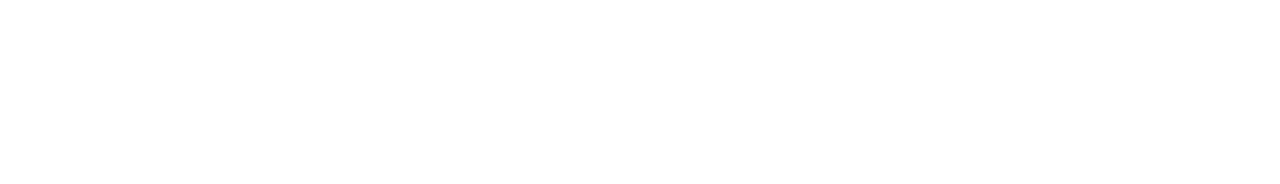
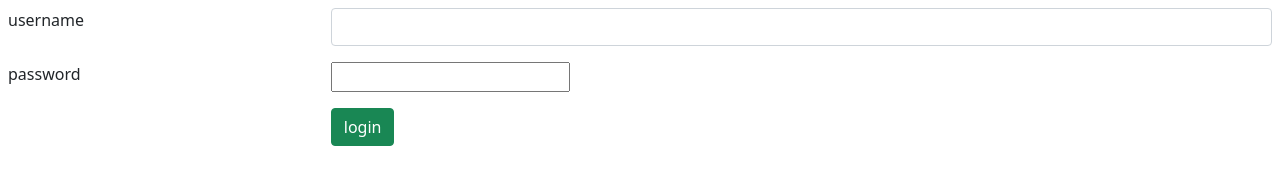
Before and after one commit to AksaGeorge44/web-project-mca, a plain HTML site: page index3.html in a window 1280 px wide. Drawn offline with nearby package versions, Linux system fonts and the light colour scheme.

Commit message:
login completed

```diff
--- a/index3.html
+++ b/index3.html
@@ -1,12 +1,29 @@
 <!DOCTYPE html>
 <html lang="en">
 <head>
+    <link href="https://cdn.jsdelivr.net/npm/bootstrap@5.1.3/dist/css/bootstrap.min.css" rel="stylesheet" integrity="sha384-1BmE4kWBq78iYhFldvKuhfTAU6auU8tT94WrHftjDbrCEXSU1oBoqyl2QvZ6jIW3" crossorigin="anonymous">
+
     <meta charset="UTF-8">
     <meta http-equiv="X-UA-Compatible" content="IE=edge">
     <meta name="viewport" content="width=device-width, initial-scale=1.0">
     <title>Document</title>
 </head>
 <body>
+    <table class="table table-borderless">
+        <tr>
+            <td>username</td>
+            <td><input type="text" class="form-control"></td>
+        </tr>
+        <tr>
+            <td>password</td>
+            <td><input type="password" name="" id=""></td>
+        </tr>
+        <tr>
+            <td></td>
+            <td><button class="btn btn-success">login</button></td>
+        </tr>
+    </table>
+    <script src="https://cdn.jsdelivr.net/npm/bootstrap@5.1.3/dist/js/bootstrap.bundle.min.js" integrity="sha384-ka7Sk0Gln4gmtz2MlQnikT1wXgYsOg+OMhuP+IlRH9sENBO0LRn5q+8nbTov4+1p" crossorigin="anonymous"></script>
 
 </body>
 </html>
```
